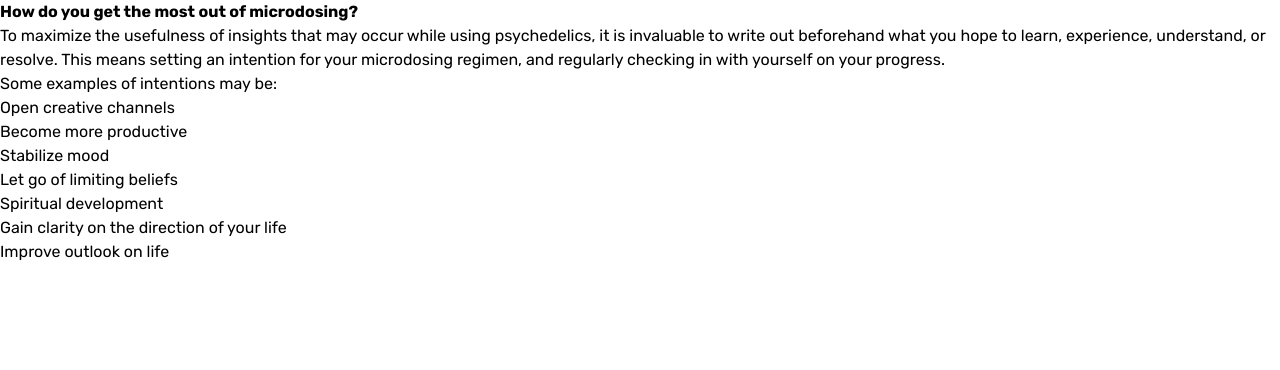
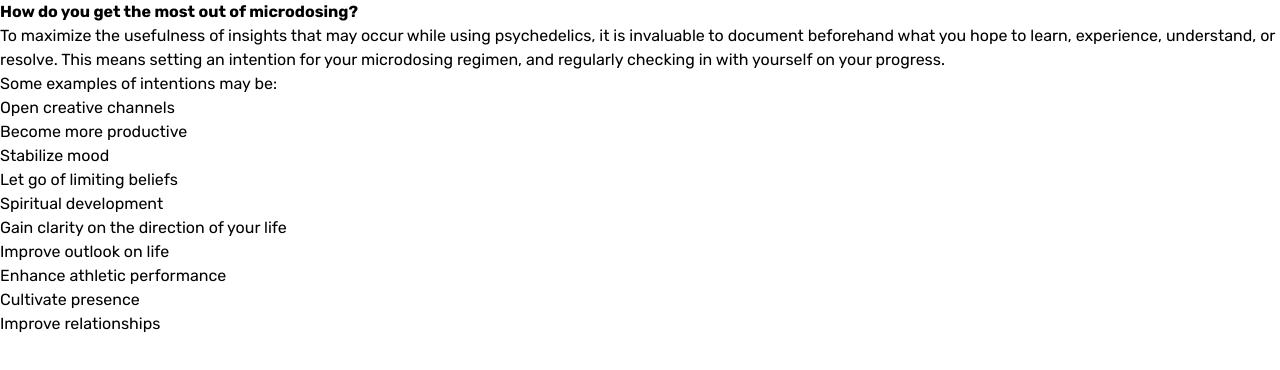
Before and after one commit to darnocer/wakeup, a Next.js app: page /maximize in a window 1280 px wide. Shown: the top 370 px of the page. Built offline with nearby package versions, Linux system fonts and the light colour scheme.

Commit message:
content updates

```diff
--- a/pages/experience.mdx
+++ b/pages/experience.mdx
@@ -1,3 +1,5 @@
 # How can you ensure the best possible experience with microdosing?
 
 The classic "Psychedelics 101" advice is to be mindful of your set and setting. "Set" refers to your "mindset," how you are feeling internally. "Setting" refers to your external environment, including the atmosphere. Always consider your set and setting before choosing to partake in psychedelic consumption, microdosing or otherwise.
+
+It's suggested to try microdosing for the first time on a day off with minimal responsibilities in order to familiarize yourself with the effects.
--- a/pages/feeling.mdx
+++ b/pages/feeling.mdx
@@ -1,6 +1,6 @@
 # What does microdosing feel like?
 
-The idea is to take a "subperceptual" dose, in other words, ideally you do not actually notice more than very subtle effects when taking a true microdose. You should take a dose small enough in which you can carry on your day normally, without feeling impaired or interfering with your daily schedule in any way.
+The idea is to take a "subperceptual" dose. A "subperceptual" dose is a dose small enough in which you can carry on your day normally, without feeling impaired or interfering with your daily schedule in any way.
 
 The effects of microdosing differ greatly from that of "macrodose" or a full-blown "trip," because with microdosing, you consume a dose that generally remains below your perceptual threshold. Exceeding this threshold is no longer considered a "microdose".
 
--- a/pages/maximize.mdx
+++ b/pages/maximize.mdx
@@ -1,6 +1,6 @@
 # How do you get the most out of microdosing?
 
-To maximize the usefulness of insights that may occur while using psychedelics, it is invaluable to write out beforehand what you hope to learn, experience, understand, or resolve. This means setting an intention for your microdosing regimen, and regularly checking in with yourself on your progress.
+To maximize the usefulness of insights that may occur while using psychedelics, it is invaluable to document beforehand what you hope to learn, experience, understand, or resolve. This means setting an intention for your microdosing regimen, and regularly checking in with yourself on your progress.
 
 Some examples of intentions may be:
 
@@ -11,3 +11,6 @@ Some examples of intentions may be:
 - Spiritual development
 - Gain clarity on the direction of your life
 - Improve outlook on life
+- Enhance athletic performance
+- Cultivate presence
+- Improve relationships
--- a/pages/microdosing.mdx
+++ b/pages/microdosing.mdx
@@ -1,3 +1,10 @@
-# What is "Microdosing"?
+# What is "microdosing"?
 
-"Microdosing" is a term used to describe ingesting a very small dose of a psychedelic, typically psilocybin or LSD, that will produce subtle cognitive changes without significantly altering perception.
+It's important to note that "microdosing" is not a standard term, and some people may use the term to describe a dose that would result in a small trip.
+
+For the purposes of this site, "microdosing" refers to ingesting an extremely small dose of a psychedelic, typically psilocybin or LSD, that will produce subtle cognitive changes without significantly altering perception.
+
+### You May Also Be Interested In
+
+- [What are the effects of microdosing?](/feeling)
+- [What is the point of a 'subperceptual' dose?](/subperceptual)
--- a/pages/psilocybin.mdx
+++ b/pages/psilocybin.mdx
@@ -1,3 +1,3 @@
 # What is "psilocybin"?
 
-Psilocybin is the primary active ingredient in "magic" mushrooms. Psilocybin gets metabolized into psilocin when ingested, which is what produces the psychedelics effect. ﻿
+Psilocybin is the primary active ingredient in "magic" mushrooms. Psilocybin gets metabolized into psilocin when ingested, which is what produces the psychedelic effect.
--- a/pages/why-microdose.mdx
+++ b/pages/why-microdose.mdx
@@ -1,10 +1,11 @@
 # Why would someone want to microdose?
 
-There are many reasons why someone might choose to microdose. Many people choose to microdose to increase creativity, manage symptoms of anxiety or depression, or improve emotional processing, as examples. The practice of microdosing has been gaining popularity due to its potential to offer new perspectives on emotional challenges and as a holistic approach to healing.
+The practice of microdosing has been gaining popularity due to increasing anecdotal reports of positive benefits. Reasons people may choose to microdose include to increase creativity, manage symptoms of anxiety or depression, improve emotional processing, and enhance athletic performance, to name a few.
 
 Additionally, psychedelic research is showing promising potential of microdosing for the treatment of:
-* Alcoholism
-* Addiction
-* Depression & Anxiety
-* PTSD
-* End-of-life anxiety
+
+- Alcoholism
+- Addiction
+- Depression & Anxiety
+- PTSD
+- End-of-life anxiety
```
